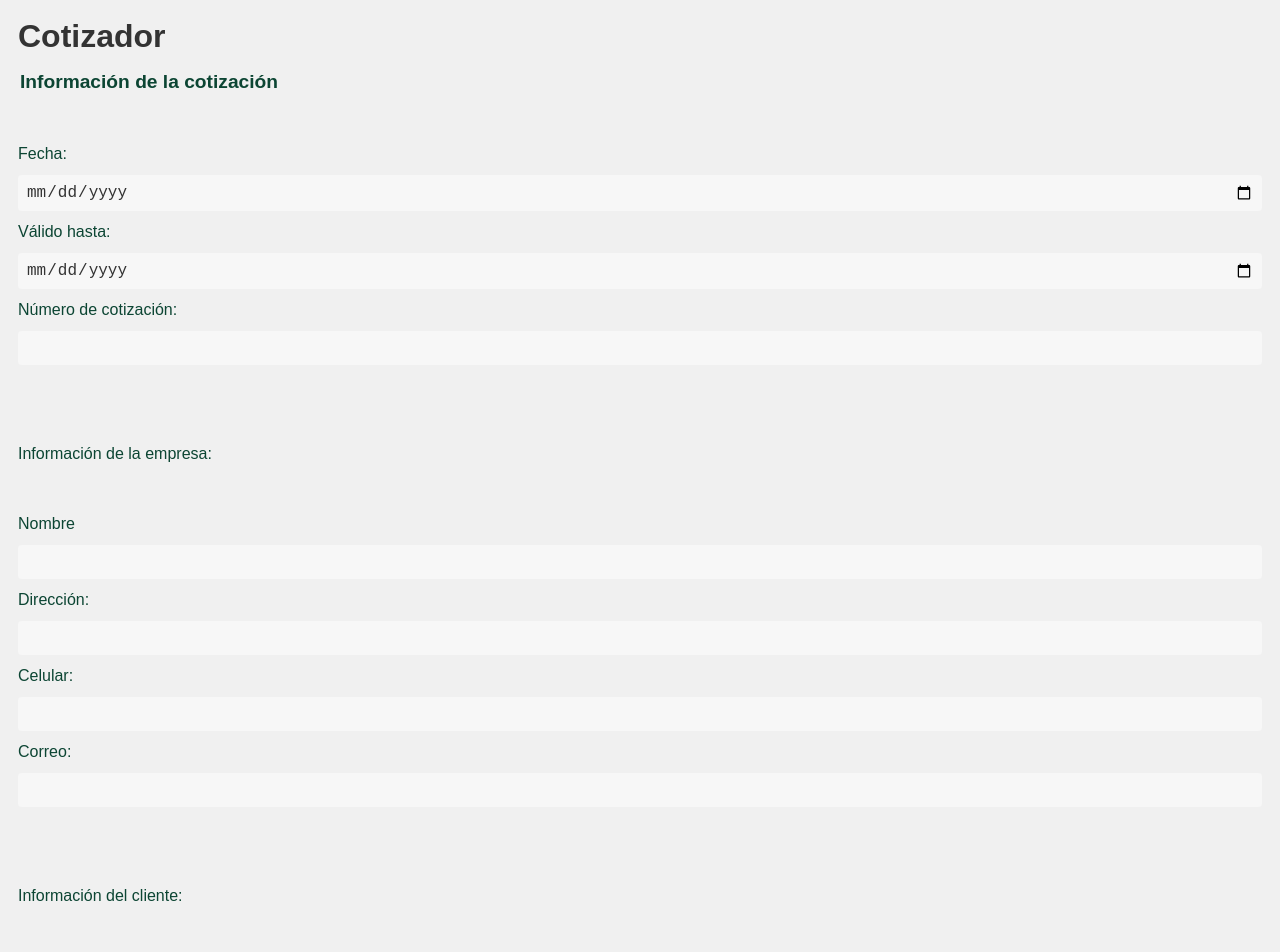
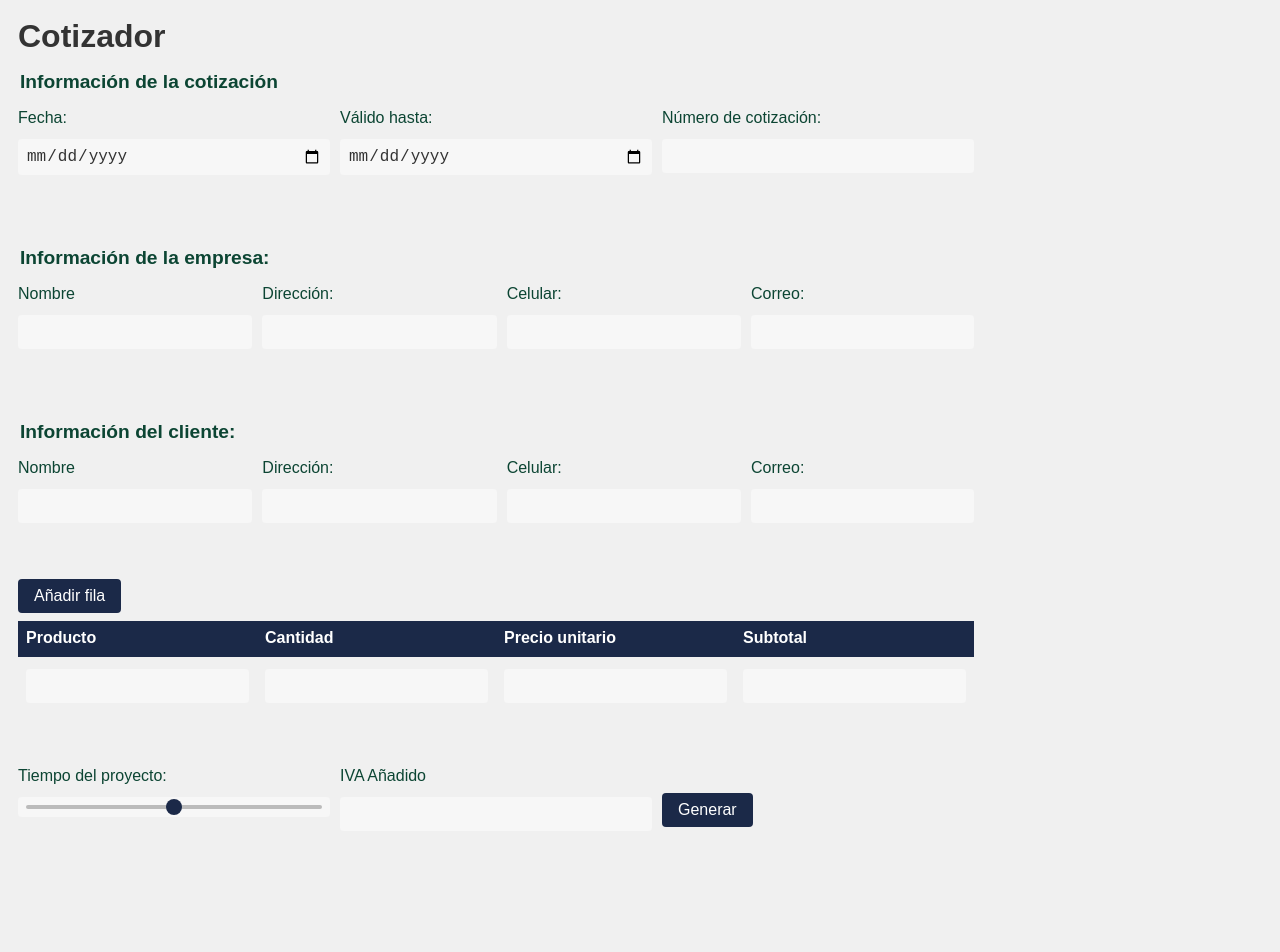
Before and after one commit to nagsdesigner/cotizador-para-empresas, a plain HTML site: page index.html in a window 1280 px wide. Shown: the top 952 px of the page. After the commit the page ends 845 px from the top, so only its background shows below. Drawn offline with Linux system fonts and the light colour scheme.

Commit message:
actualización estilos igual a main

```diff
--- a/index.html
+++ b/index.html
@@ -9,44 +9,70 @@
      <div id="originalContent">
             <h1>Cotizador</h1>
             <form action="index.html" method="post" id="form">
-
               <fieldset>
                 <legend>Información de la cotización</legend>
-                <br><br>
+                <div class="parent">
+                  <div class="div1">
                     <label for="fecha">Fecha:</label>
                     <input type="date" id="fecha" name="fecha">
+                  </div>
+                  <div class="div2">
                     <label for="valido-hasta">Válido hasta:</label>
                     <input type="date" id="valido-hasta" name="valido-hasta">
+                  </div>
+                  <div class="div3">
                     <label for="numero-cotizacion">Número de cotización:</label>
                     <input type="text" id="numero-cotizacion" name="numero-cotizacion">
+                  </div>
+                </div>
               </fieldset>
               <br><br>
               <fieldset>
-                <label>Información de la empresa:</label>
-                <br><br>
+                <legend>Información de la empresa:</legend>
+                <div class="parent">
+                  <div class="div1">
                     <label for="empresa">Nombre</label>
                     <input type="text" id="nombreEmpresa" name="empresa">
+                  </div>
+                  <div class="div2">
                     <label for="direccion-empresa">Dirección:</label>
                     <input type="text" id="direccion-empresa" name="direccion-empresa">
+                  </div>
+                  <div class="div3">
                     <label for="celular-empresa">Celular:</label>
                     <input type="tel" id="celular-empresa" name="celular-empresa">
+                  </div>
+                  <div class="div4">
                     <label for="correo-empresa">Correo:</label>
                     <input type="email" id="correo-empresa" name="correo-empresa">
+                  </div>
+                </div>
+
               </fieldset>
               <br><br>
               <fieldset>
-                <label>Información del cliente:</label>
-                <br><br>
+                <legend>Información del cliente:</legend>
+                <div class="parent">
+                  <div class="div1">
                     <label for="cliente">Nombre</label>
                     <input type="text" id="nombreCliente" name="cliente">
+                  </div>
+                  <div class="div2">
                     <label for="direccion-cliente">Dirección:</label>
                     <input type="text" id="direccion-cliente" name="direccion-cliente">
+                  </div>
+                  <div class="div3">
                     <label for="celular-cliente">Celular:</label>
                     <input type="tel" id="celular-cliente" name="celular-cliente">
+                  </div>
+                  <div class="div4">
                     <label for="correo-cliente">Correo:</label>
                     <input type="email" id="correo-cliente" name="correo-cliente">
+                  </div>
+                </div>
               </fieldset>
                 <br><br>
+                <button type="button" id="addRow">Añadir fila</button>
                 <table id="services">
                   <tr>
                       <th>Producto</th>
@@ -62,20 +88,25 @@
                 </tr>
 
                 </table>
-                <br>
-                <button type="button" id="addRow">Añadir fila</button>
                 <br><br>
+                <div class="parent">
+                  <div class="div1">
                     <label for="tiempo">Tiempo del proyecto:</label>
                     <input type="range" id="tiempoProyecto" name="tiempo" min="1" max="3">
-                <br><br>
-                <label for="tiempo">IVA Añadido</label>
+                  </div>
+                  <div class="div2">
+                    <label for="valorIva">IVA Añadido</label>
                     <input type="number" id="valorIva" name="valorIva">
-                <br><br>
+                  </div>
+                  <div class="div3">
+                    <label for="enviar">&nbsp;</label>
+                    <input type="submit" value="Generar" onclick="switchBodyOn()">
+                  </div>
+
+                </div>
                 <!-- <input type="submit" value="Enviar" onclick="replaceContent()"> -->
-                <input type="submit" value="Enviar" >
             </form>
-            <br><br>
-            <input type="submit" value="Generar Factura" onclick="switchBodyOn()">
+
       </div>
       <div id="result" style="display:none;"></div>
   <script src="script.js"></script>
@@ -95,16 +126,5 @@
       document.getElementById("result").style.display = "block";
     }
   </script>
-<!-- <script>
-    let originalContent;
 
-    function replaceContent() {
-      originalContent = document.getElementById("body").innerHTML;
-      document.getElementById("body").innerHTML = '<p>Contenido reemplazado</p><button onclick="restoreContent()">Restaurar contenido original</button>';
-    }
-
-    function restoreContent() {
-      document.getElementById("body").innerHTML = originalContent;
-    }
-  </script> -->
 </html>
--- a/styles.css
+++ b/styles.css
@@ -356,19 +356,19 @@ table {
   }
 }
 
-  @media print {
-    @page {
-      margin: 0;
+/* Grid CSS*/
+.parent {
+  display: grid;
+  grid-template-columns: repeat(3, 1fr);
+  grid-template-rows: 1fr;
+  grid-column-gap: 10px;
+  grid-row-gap: 0px;
   }
 
-    body {
-      margin: 0;
-    }
-
-    * {
-      visibility: hidden;
-    }
-
+  .div1 { grid-area: 1 / 1 / 2 / 2; }
+  .div2 { grid-area: 1 / 2 / 2 / 3; }
+  .div3 { grid-area: 1 / 3 / 2 / 4; }
+  .div4 { grid-area: 1 / 4 / 2 / 5; }
     .printable-content, .printable-content * {
       visibility: visible;
     }
@@ -378,4 +378,3 @@ table {
       left: 0;
       top: 0;
     }
-  }
```
Lines whose indentation alone changed are shown as unchanged.
